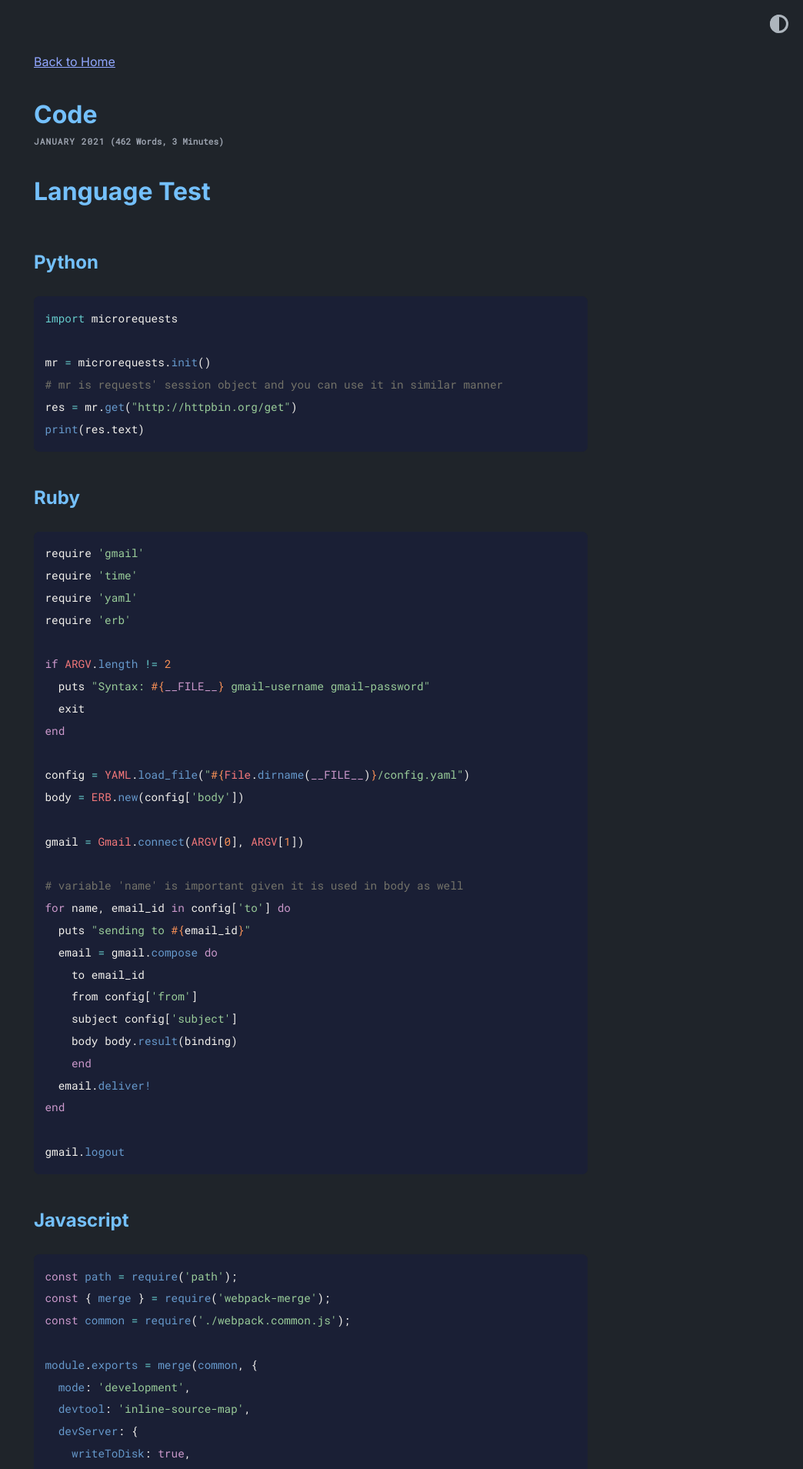
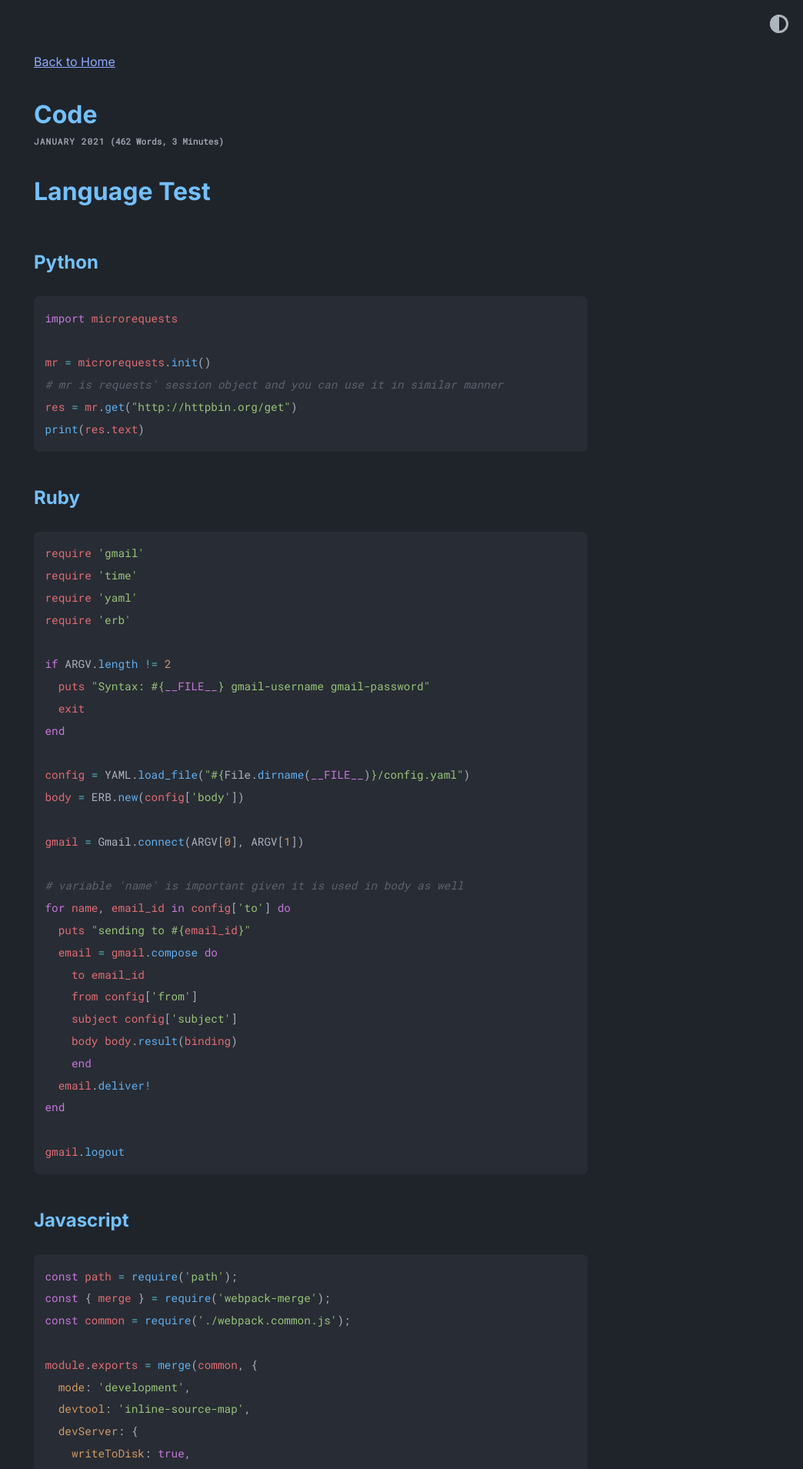
Before and after one commit to jerrychen751/jerrychen751.github.io, a Jekyll site: the page built from _posts/2021-01-08-code.md, in a window 1280 px wide. Shown: the top 1909 px of the page at 77% size, without its empty margins (236-1280 px from the left). Built offline with Jekyll 4.4.1, drawn with Linux system fonts in a browser that asks for light colours.

Commit message:
use one dark pro code syntax highlighting colors

```diff
--- a/_sass/syntax.scss
+++ b/_sass/syntax.scss
@@ -1,73 +1,90 @@
-.highlight .hll { background-color: #515151 }
-/*.highlight  { background: #2d2d2d; color: #f2f0ec }*/
-.highlight  { background: #1A1F35; color: #f2f0ec }
-.highlight .c { color: #747369 } /* Comment */
-.highlight .err { color: #f2777a } /* Error */
-.highlight .k { color: #cc99cc } /* Keyword */
-.highlight .l { color: #f99157 } /* Literal */
-.highlight .n { color: #f2f0ec } /* Name */
-.highlight .o { color: #66cccc } /* Operator */
-.highlight .p { color: #f2f0ec } /* Punctuation */
-.highlight .ch { color: #747369 } /* Comment.Hashbang */
-.highlight .cm { color: #747369 } /* Comment.Multiline */
-.highlight .cp { color: #747369 } /* Comment.Preproc */
-.highlight .cpf { color: #747369 } /* Comment.PreprocFile */
-.highlight .c1 { color: #747369 } /* Comment.Single */
-.highlight .cs { color: #747369 } /* Comment.Special */
-.highlight .gd { color: #f2777a } /* Generic.Deleted */
-.highlight .ge { font-style: italic } /* Generic.Emph */
-.highlight .gh { color: #f2f0ec; font-weight: bold } /* Generic.Heading */
-.highlight .gi { color: #99cc99 } /* Generic.Inserted */
-.highlight .gp { color: #747369; font-weight: bold } /* Generic.Prompt */
-.highlight .gs { font-weight: bold } /* Generic.Strong */
-.highlight .gu { color: #66cccc; font-weight: bold } /* Generic.Subheading */
-.highlight .kc { color: #cc99cc } /* Keyword.Constant */
-.highlight .kd { color: #cc99cc } /* Keyword.Declaration */
-.highlight .kn { color: #66cccc } /* Keyword.Namespace */
-.highlight .kp { color: #cc99cc } /* Keyword.Pseudo */
-.highlight .kr { color: #cc99cc } /* Keyword.Reserved */
-.highlight .kt { color: #ffcc66 } /* Keyword.Type */
-.highlight .ld { color: #99cc99 } /* Literal.Date */
-.highlight .m { color: #f99157 } /* Literal.Number */
-.highlight .s { color: #99cc99 } /* Literal.String */
-.highlight .na { color: #6699cc } /* Name.Attribute */
-.highlight .nb { color: #f2f0ec } /* Name.Builtin */
-.highlight .nc { color: #ffcc66 } /* Name.Class */
-.highlight .no { color: #f2777a } /* Name.Constant */
-.highlight .nd { color: #66cccc } /* Name.Decorator */
-.highlight .ni { color: #f2f0ec } /* Name.Entity */
-.highlight .ne { color: #f2777a } /* Name.Exception */
-.highlight .nf { color: #6699cc } /* Name.Function */
-.highlight .nl { color: #f2f0ec } /* Name.Label */
-.highlight .nn { color: #ffcc66 } /* Name.Namespace */
-.highlight .nx { color: #6699cc } /* Name.Other */
-.highlight .py { color: #f2f0ec } /* Name.Property */
-.highlight .nt { color: #66cccc } /* Name.Tag */
-.highlight .nv { color: #f2777a } /* Name.Variable */
-.highlight .ow { color: #66cccc } /* Operator.Word */
-.highlight .w { color: #f2f0ec } /* Text.Whitespace */
-.highlight .mb { color: #f99157 } /* Literal.Number.Bin */
-.highlight .mf { color: #f99157 } /* Literal.Number.Float */
-.highlight .mh { color: #f99157 } /* Literal.Number.Hex */
-.highlight .mi { color: #f99157 } /* Literal.Number.Integer */
-.highlight .mo { color: #f99157 } /* Literal.Number.Oct */
-.highlight .sa { color: #99cc99 } /* Literal.String.Affix */
-.highlight .sb { color: #99cc99 } /* Literal.String.Backtick */
-.highlight .sc { color: #f2f0ec } /* Literal.String.Char */
-.highlight .dl { color: #99cc99 } /* Literal.String.Delimiter */
-.highlight .sd { color: #747369 } /* Literal.String.Doc */
-.highlight .s2 { color: #99cc99 } /* Literal.String.Double */
-.highlight .se { color: #f99157 } /* Literal.String.Escape */
-.highlight .sh { color: #99cc99 } /* Literal.String.Heredoc */
-.highlight .si { color: #f99157 } /* Literal.String.Interpol */
-.highlight .sx { color: #99cc99 } /* Literal.String.Other */
-.highlight .sr { color: #99cc99 } /* Literal.String.Regex */
-.highlight .s1 { color: #99cc99 } /* Literal.String.Single */
-.highlight .ss { color: #99cc99 } /* Literal.String.Symbol */
-.highlight .bp { color: #f2f0ec } /* Name.Builtin.Pseudo */
-.highlight .fm { color: #6699cc } /* Name.Function.Magic */
-.highlight .vc { color: #f2777a } /* Name.Variable.Class */
-.highlight .vg { color: #f2777a } /* Name.Variable.Global */
-.highlight .vi { color: #f2777a } /* Name.Variable.Instance */
-.highlight .vm { color: #f2777a } /* Name.Variable.Magic */
-.highlight .il { color: #f99157 } /* Literal.Number.Integer.Long */
+.highlight {
+  background-color: #282C34; /* One Dark Pro background */
+  color: #ABB2BF; /* One Dark Pro foreground */
+}
+
+.highlight .hll { background-color: #3B4048; } /* Highlighted line */
+
+/* Comments */
+.highlight .c, .highlight .ch, .highlight .cm, .highlight .cp, .highlight .cpf, .highlight .c1, .highlight .cs {
+  color: #5C6370;
+  font-style: italic;
+}
+
+/* Errors */
+.highlight .err { color: #E06C75; background-color: #282C34; }
+
+/* Keywords */
+.highlight .k, .highlight .kc, .highlight .kd, .highlight .kn, .highlight .kp, .highlight .kr, .highlight .ow {
+  color: #C678DD;
+}
+
+/* Literals (Numbers, Booleans) */
+.highlight .l, .highlight .m, .highlight .mb, .highlight .mf, .highlight .mh, .highlight .mi, .highlight .mo, .highlight .il {
+  color: #D19A66;
+}
+
+/* Names (Variables, Functions, Classes) */
+.highlight .n, .highlight .na, .highlight .nb, .highlight .nf, .highlight .nx, .highlight .nv, .highlight .vc, .highlight .vg, .highlight .vi, .highlight .vm {
+  color: #E06C75;
+}
+
+/* Operators */
+.highlight .o {
+  color: #56B6C2;
+}
+
+/* Punctuation */
+.highlight .p {
+  color: #ABB2BF;
+}
+
+/* Strings */
+.highlight .s, .highlight .sa, .highlight .sb, .highlight .sc, .highlight .dl, .highlight .sd, .highlight .s2, .highlight .se, .highlight .sh, .highlight .si, .highlight .sx, .highlight .sr, .highlight .s1, .highlight .ss {
+  color: #98C379;
+}
+
+/* Generic */
+.highlight .gd { color: #E06C75; } /* Deleted */
+.highlight .ge { font-style: italic; } /* Emphasized */
+.highlight .gh { color: #ABB2BF; font-weight: bold; } /* Heading */
+.highlight .gi { color: #98C379; } /* Inserted */
+.highlight .gp { color: #5C6370; font-weight: bold; } /* Prompt */
+.highlight .gs { font-weight: bold; } /* Strong */
+.highlight .gu { color: #5C6370; font-weight: bold; } /* Subheading */
+.highlight .gt { color: #E06C75; } /* Traceback */
+
+/* Name.Builtin.Pseudo */
+.highlight .bp { color: #56B6C2; }
+
+/* Name.Class */
+.highlight .nc { color: #E5C07B; }
+
+/* Name.Decorator */
+.highlight .nd { color: #61AFEF; }
+
+/* Name.Entity */
+.highlight .ni { color: #D19A66; }
+
+/* Name.Exception */
+.highlight .ne { color: #E06C75; }
+
+/* Name.Function */
+.highlight .nf { color: #61AFEF; }
+
+/* Name.Label */
+.highlight .nl { color: #E5C07B; }
+
+/* Name.Namespace */
+.highlight .nn { color: #E5C07B; }
+
+/* Name.Tag */
+.highlight .nt { color: #E06C75; }
+
+/* Text.Whitespace */
+.highlight .w { color: #ABB2BF; }
+
+/* Other specific rules if needed */
+.highlight .fm { color: #61AFEF; } /* Name.Function.Magic */
+.highlight .na { color: #D19A66; } /* Name.Attribute */
+.highlight .nt { color: #E06C75; } /* Name.Tag */
```
